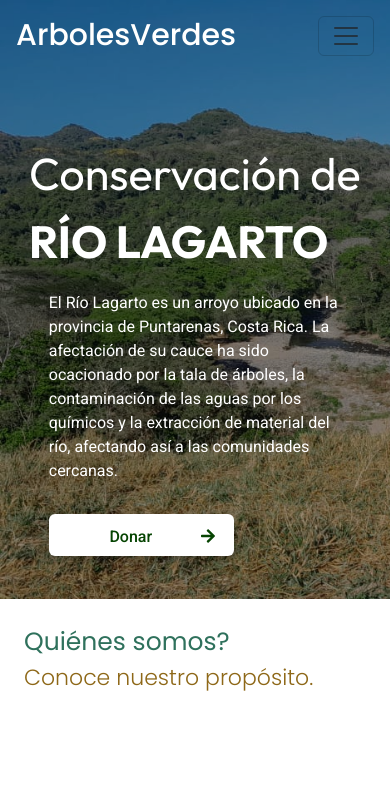
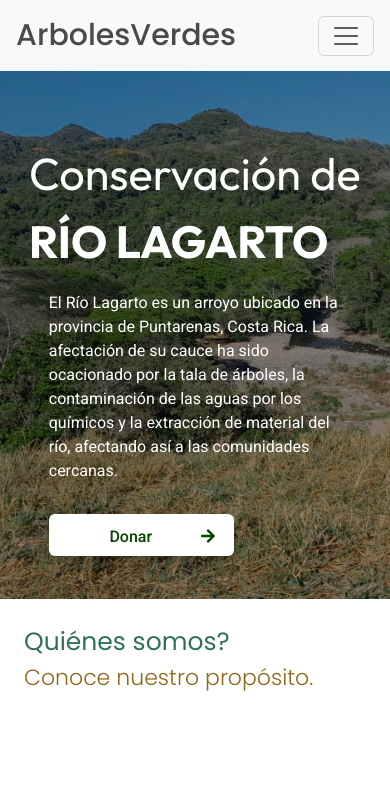
Before and after one commit to angie1798/ArbolesVerdesFront, a React (Create React App) app: page / in a window 390 px wide. Shown: the top 808 px of the page. Built offline with nearby package versions, Linux system fonts and the light colour scheme; no server answers.

Commit message:
refactor del componente nav para manejar color y cierre del nav en mobile

```diff
--- a/src/components/navbar.js
+++ b/src/components/navbar.js
@@ -6,25 +6,85 @@ import "../styles/style.css";
 import { useLocation, useNavigate, NavLink } from 'react-router-dom';
 
 function NavBar() {
+  const [expanded, setExpanded] = useState(false);
+  const [isMobile, setIsMobile] = useState(window.innerWidth < 800);
   const [textStyle, setTextStyle] = useState("navbar-text-home");
   const [textStyleBrand, setTextStyleBrand] = useState("navbar-text-home-brand");
+  const [backgroundStyle, setBackgroundStyle] = useState("navbar-custom-background-home");
   const [selected, setSelected] = useState("");
   const navigate = useNavigate();
   const location = useLocation();
 
+  // useEffect(() => {
+  //   setSelected(location.pathname);
+  //   if (location.pathname !== "/") {
+  //     setTextStyle("navbar-text-color");
+  //     setTextStyleBrand("navbar-text-color-brand");
+  //   }
+  //   else {
+  //     setTextStyle("navbar-text-home");
+  //     setTextStyleBrand("navbar-text-home-brand");
+  //   }
+  // }, [location.pathname]);
+
+  // useEffect(() => {
+  //   const handleResize = () => {
+  //     if (window.innerWidth < 800) {
+  //       setTextStyle("navbar-text-color");
+  //       setTextStyleBrand("navbar-text-color-brand");
+  //     } else {
+  //       setTextStyle("navbar-text-home");
+  //       setTextStyleBrand("navbar-text-home-brand");
+  //     }
+  //   };
+
+  //   handleResize(); // Call it once on mount
+  //   window.addEventListener('resize', handleResize);
+
+  //   return () => {
+  //     window.removeEventListener('resize', handleResize);
+  //   };
+  // }, []);
+
   useEffect(() => {
-    setSelected(location.pathname);
-    if (location.pathname !== "/") {
+  const updateNavbarStyles = () => {
+    const mobile = window.innerWidth < 800;
+
+    setIsMobile(mobile);
+
+    if (mobile) {
       setTextStyle("navbar-text-color");
       setTextStyleBrand("navbar-text-color-brand");
-    } else {
+      setBackgroundStyle("");
+    } else if (location.pathname === "/") {
       setTextStyle("navbar-text-home");
       setTextStyleBrand("navbar-text-home-brand");
+      setBackgroundStyle("navbar-custom-background-home");
+    } else {
+      setTextStyle("navbar-text-color");
+      setTextStyleBrand("navbar-text-color-brand");
+      setBackgroundStyle("");
     }
-  }, [location.pathname]);
+  };
+
+  // corre al montar y al cambiar ruta
+  updateNavbarStyles();
+
+  // escucha cambios de tamaño SIEMPRE
+  window.addEventListener("resize", updateNavbarStyles);
+
+  return () => window.removeEventListener("resize", updateNavbarStyles);
+}, [location.pathname]);
+
+
+
+  useEffect(() => {
+    setExpanded(false);
+  }, [location]);
 
   const handleContactClick = (e) => {
     e.preventDefault();
+    setExpanded(false);
     if(location.pathname!=='/donate'){
     navigate('/');
     }
@@ -39,9 +99,10 @@ function NavBar() {
   return (
     <div className="nav-custom-container w-100">
       <Navbar
-      sticky="top"
+        sticky="top"
         expand="lg"
-        className={`bg-body-tertiary navbar-custom-background container-fluid justify-content-between ${selected==='/'?'navbar-custom-background-home':''}`}
+        className={`bg-body-tertiary navbar-custom-background container-fluid justify-content-between ${backgroundStyle}`}
+        expanded={expanded}
       >
         <Container className="a" >
           <Navbar.Brand href="/" className={`poppins-medium ${textStyleBrand}`}>
@@ -49,10 +110,10 @@ function NavBar() {
           </Navbar.Brand>
         </Container>
         <Container className="b roboto-medium">
-          <Navbar.Toggle aria-controls="basic-navbar-nav " />
+          <Navbar.Toggle aria-controls="basic-navbar-nav " onClick={() => setExpanded(expanded ? false : true)}/>
           <Navbar.Collapse id="basic-navbar-nav">
             <Nav className={`justify-content-end`} variant="underline">
-              <Nav.Link as={NavLink} to="/" className={`${textStyle} ${selected==='/' ? 'welcome-selected' : ''}`}>
+              <Nav.Link as={NavLink} to="/" className={`${textStyle} ${selected==='/' && isMobile ? 'welcome-selected' : ''}`}>
   INICIO
 </Nav.Link>
 
```
